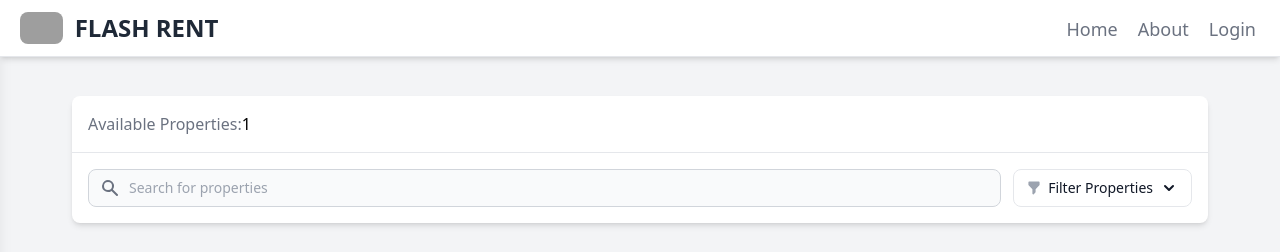
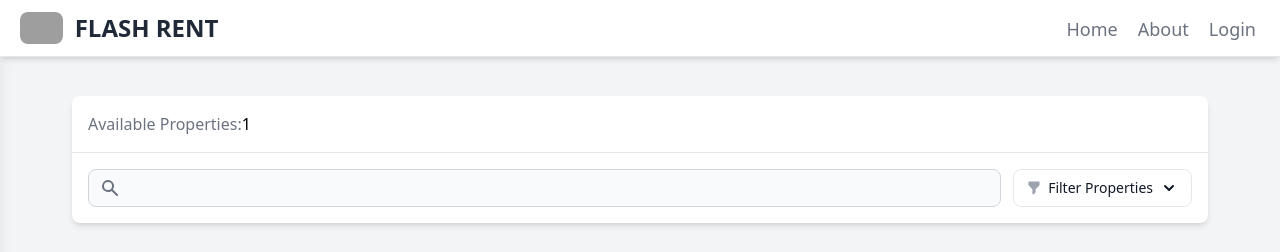
Before and after one commit to OmarHemed23/FLASH-RENT, a React (Create React App) app in the folder Frontend/flash-rent/: page / in a window 1280 px wide. Shown: the top 252 px of the page. Built offline with nearby package versions, Linux system fonts and the light colour scheme; grey boxes are pictures that could not be loaded.

Commit message:
refactor: Enhance SearchInput component with spread operator
- Added spread operator to pass down additional props to the input element.

```diff
--- a/Frontend/flash-rent/src/components/SearchInput.jsx
+++ b/Frontend/flash-rent/src/components/SearchInput.jsx
@@ -1,4 +1,4 @@
-export default function SearchInput ({className='',  onSubmit }) {
+export default function SearchInput ({className='',  onSubmit, ...props }) {
     return (
         <form onSubmit={onSubmit} className={"flex items-center" + className}>
             <div className="relative w-full">
@@ -7,7 +7,7 @@ export default function SearchInput ({className='',  onSubmit }) {
                         <path d="M8 4a4 4 0 100 8 4 4 0 000-8zM2 8a6 6 0 1110.89 3.476l4.817 4.817a1 1 0 01-1.414 1.414l-4.816-4.816A6 6 0 012 8z" />
                     </svg>
                 </div>
-                <input type="text" name="search-input" id="search-input" placeholder="Search for properties" className="bg-gray-50 border border-gray-300 text-gray-900 text-sm rounded-lg focus:ring-primary-500
+                <input {...props} type="text" name="search-input" id="search-input" className="bg-gray-50 border border-gray-300 text-gray-900 text-sm rounded-lg focus:ring-primary-500
                 focus:border-primary-500 block w-full pl-10 p-2 dark:bg-gray-700 dark:border-gray-600 dark:placeholder-gray-400
                 dark:text-white dark:focus:ring-primary-500 dark:focus:border-primary-500" />
             </div>
```
